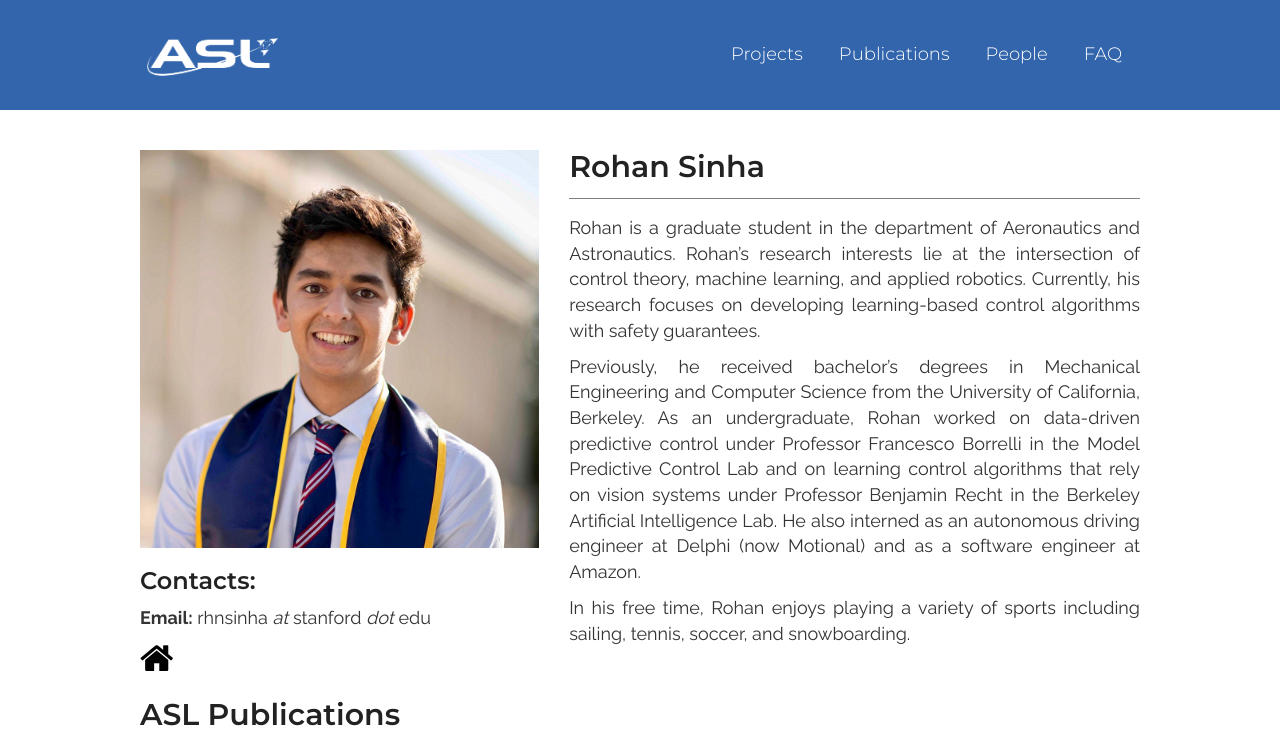
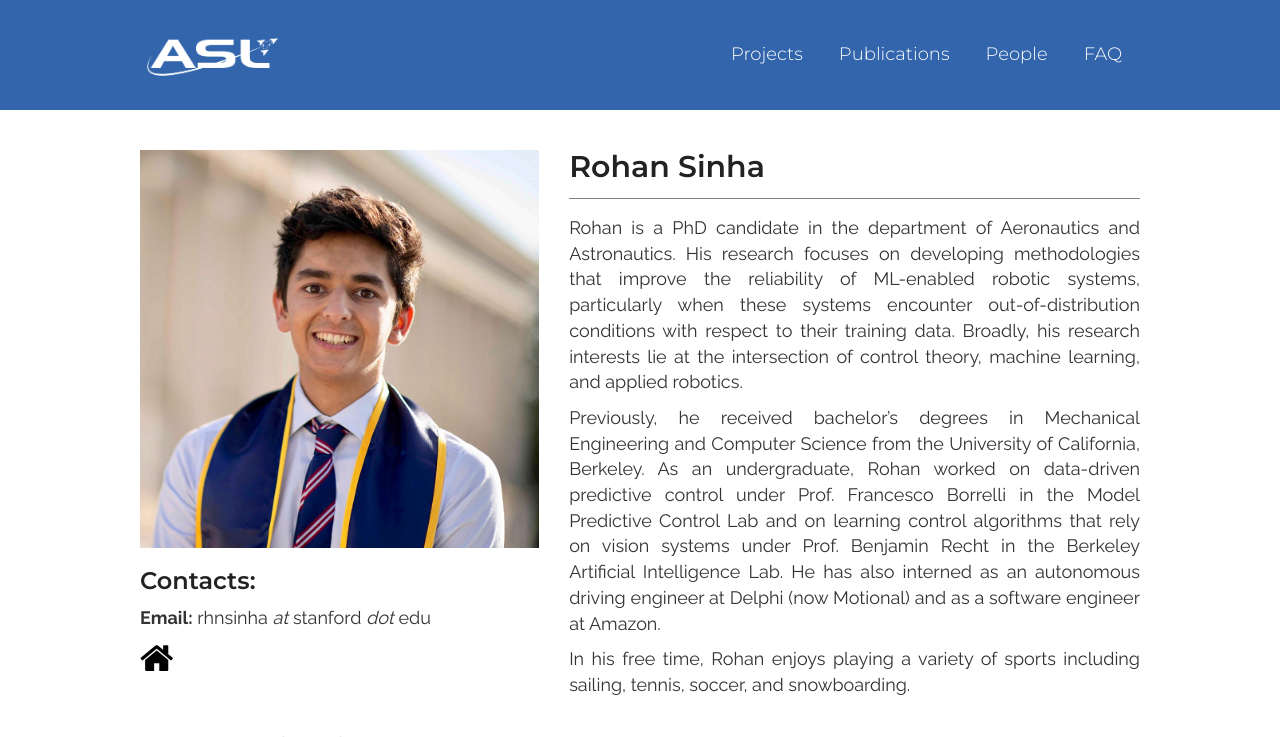
Before and after one commit to StanfordASL/StanfordASL.github.io, a Jekyll site: the page built from _people/rohan-sinha.markdown, in a window 1280 px wide, cut to the strip 0-737 px from the top of the page. Built offline with Jekyll 4.4.1, drawn with Linux system fonts in a browser that asks for light colours.

Commit message:
People update feb24 (#46)
* Create gioele-zardini.markdown

* Add files via upload

* Update rohan-sinha.markdown

* Update rohan-sinha.markdown

```diff
--- a/_people/rohan-sinha.markdown
+++ b/_people/rohan-sinha.markdown
@@ -4,14 +4,14 @@
 last:   "Sinha"
 date:   2021-04-20 00:00:00 -0700
 position: phd
-excerpt: "Safe learning-based control"
+excerpt: "Trustworthy autonomy and out-of-distribution generalization"
 img: rohan-sinha-picture.png
 email: rhnsinha@stanford.edu
 website: https://rohansinha.nl
 ---
 
-Rohan is a graduate student in the department of Aeronautics and Astronautics. Rohan's research interests lie at the intersection of control theory, machine learning, and applied robotics. Currently, his research focuses on developing learning-based control algorithms with safety guarantees.
+Rohan is a PhD candidate in the department of Aeronautics and Astronautics. His research focuses on developing methodologies that improve the reliability of ML-enabled robotic systems, particularly when these systems encounter out-of-distribution conditions with respect to their training data. Broadly, his research interests lie at the intersection of control theory, machine learning, and applied robotics.
 
-Previously, he received bachelor's degrees in Mechanical Engineering and Computer Science from the University of California, Berkeley. As an undergraduate, Rohan worked on data-driven predictive control under Professor Francesco Borrelli in the Model Predictive Control Lab and on learning control algorithms that rely on vision systems under Professor Benjamin Recht in the Berkeley Artificial Intelligence Lab. He also interned as an autonomous driving engineer at Delphi (now Motional) and as a software engineer at Amazon.
+Previously, he received bachelor's degrees in Mechanical Engineering and Computer Science from the University of California, Berkeley. As an undergraduate, Rohan worked on data-driven predictive control under Prof. Francesco Borrelli in the Model Predictive Control Lab and on learning control algorithms that rely on vision systems under Prof. Benjamin Recht in the Berkeley Artificial Intelligence Lab. He has also interned as an autonomous driving engineer at Delphi (now Motional) and as a software engineer at Amazon.
 
 In his free time, Rohan enjoys playing a variety of sports including sailing, tennis, soccer, and snowboarding.
```
Also changed, not shown: _people/gioele-zardini.markdown (added, +19 -0 lines), img/people/Zardini.jpg (added).
